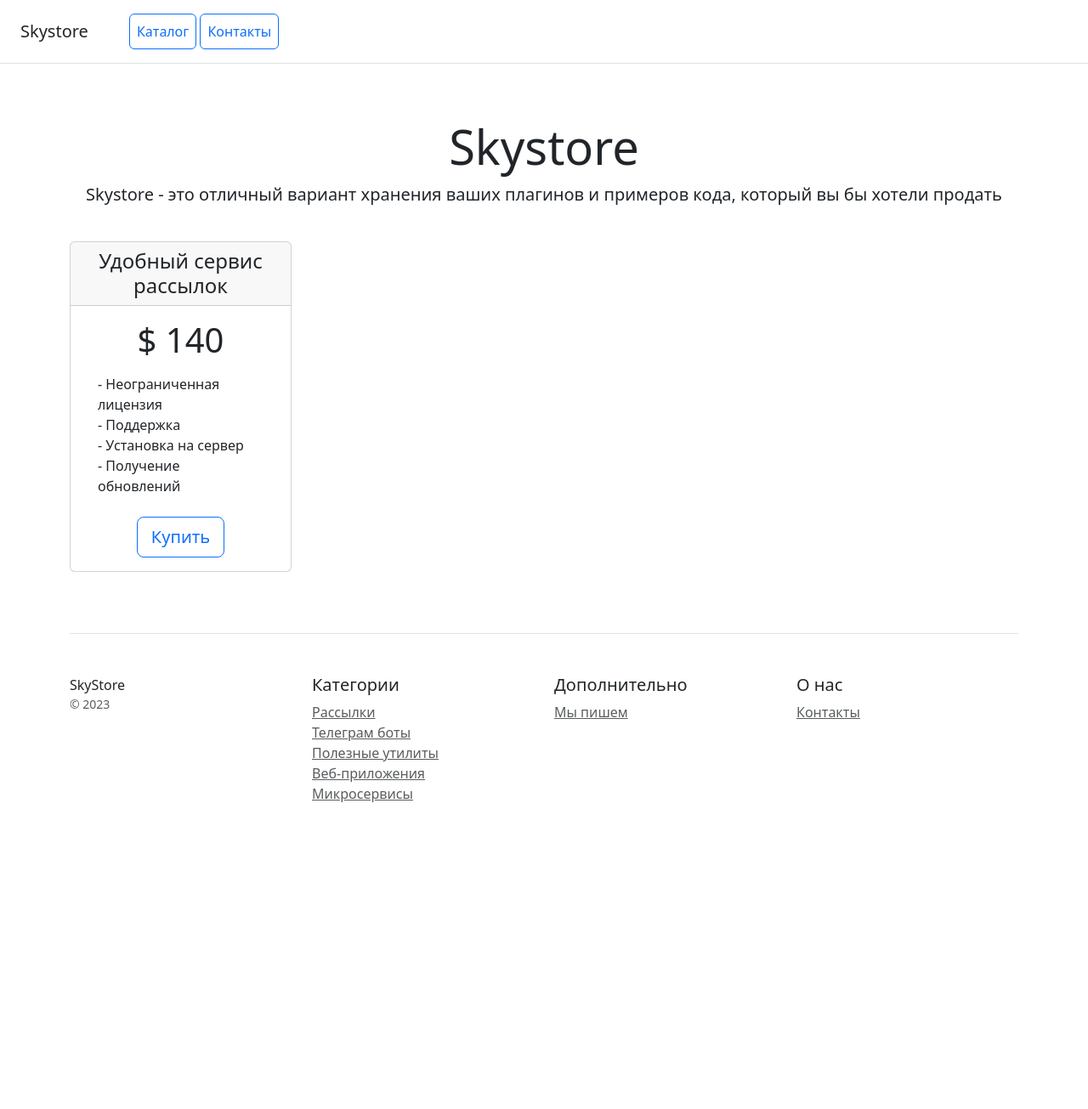
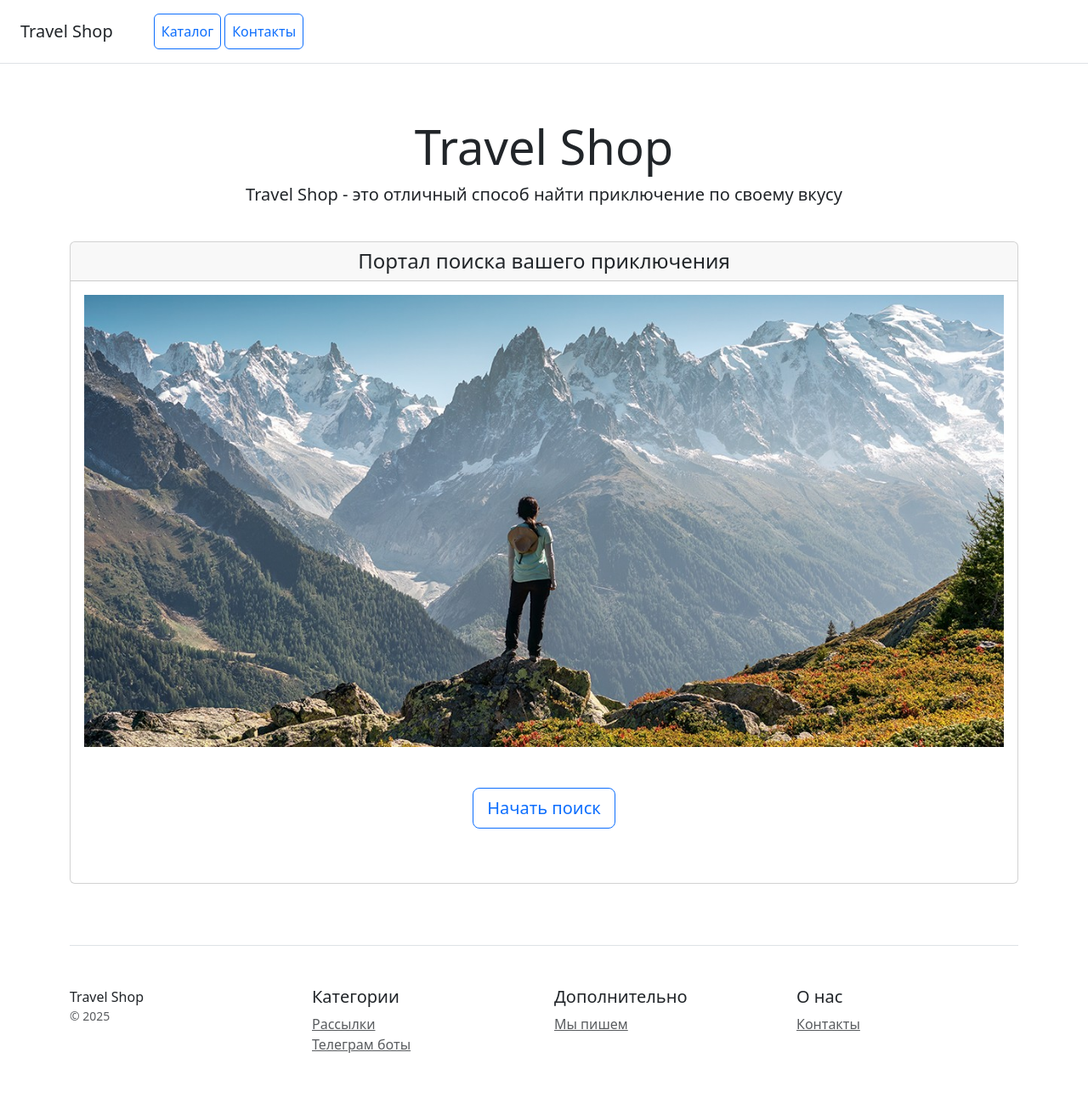
Before and after one commit to Arsenty123321/HW-Django, a Django app: page / in a window 1280 px wide. Shown: the whole page at 85% size. Before the commit the page ends 944 px from the top, so only its background shows below. Run offline with Django 5.2, Linux system fonts and the light colour scheme; some libraries are stand-ins or nearby versions.

Commit message:
Add templating for old pages

```diff
--- a/catalog/templates/header.html
+++ b/catalog/templates/header.html
@@ -1,6 +1,6 @@
 <head>
     <meta charset="utf-8">
     <meta name="viewport" content="width=device-width, initial-scale=1">
-    <title>{% block title %}Travel Shop{% endblock %}</title>
+    <title>{% block title %} Travel Shop {% endblock %}</title>
     <link rel="stylesheet" type="text/css" href="/static/css/bootstrap.min.css">
 </head>
--- a/catalog/templates/home.html
+++ /dev/null
@@ -1,78 +0,0 @@
-<!doctype html>
-<html lang="ru">
-<head>
-    <meta charset="utf-8">
-    <meta name="viewport" content="width=device-width, initial-scale=1">
-    <title>Skystore</title>
-    <link rel="stylesheet" type="text/css" href="/static/css/bootstrap.min.css">
-</head>
-<body>
-<div class="d-flex flex-column flex-md-row align-items-center p-3 px-md-4 mb-3 bg-white border-bottom box-shadow">
-    <h5 class="my-0 mr-md-auto font-weight-normal">Skystore</h5>
-    <nav class="ms-5">
-        <a class="p-2 btn btn-outline-primary" href="/">Каталог</a>
-        <a class="p-2 btn btn-outline-primary" href="/contacts/">Контакты</a>
-    </nav>
-</div>
-
-<div class="pricing-header px-3 py-3 pt-md-5 pb-md-4 mx-auto text-center">
-    <h1 class="display-4">Skystore</h1>
-    <p class="lead">Skystore - это отличный вариант хранения ваших плагинов и примеров кода, который вы бы хотели
-        продать</p>
-</div>
-
-<div class="container">
-    <div class="row text-center">
-        <div class="col-3">
-            <div class="card mb-4 box-shadow">
-                <div class="card-header">
-                    <h4 class="my-0 font-weight-normal">Удобный сервис рассылок</h4>
-                </div>
-                <div class="card-body">
-                    <h1 class="card-title pricing-card-title">$ 140</h1>
-                    <ul class="list-unstyled mt-3 mb-4 text-start m-3">
-                        <li>- Неограниченная лицензия</li>
-                        <li>- Поддержка</li>
-                        <li>- Установка на сервер</li>
-                        <li>- Получение обновлений</li>
-                    </ul>
-                    <button type="button" class="btn btn-lg btn-block btn-outline-primary">Купить</button>
-                </div>
-            </div>
-        </div>
-    </div>
-
-    <footer class="pt-4 my-md-5 pt-md-5 border-top">
-        <div class="row">
-            <div class="col-12 col-md">
-                SkyStore
-                <small class="d-block mb-3 text-muted">&copy; 2023</small>
-            </div>
-            <div class="col-6 col-md">
-                <h5>Категории</h5>
-                <ul class="list-unstyled text-small">
-                    <li><a class="text-muted" href="#">Рассылки</a></li>
-                    <li><a class="text-muted" href="#">Телеграм боты</a></li>
-                    <li><a class="text-muted" href="#">Полезные утилиты</a></li>
-                    <li><a class="text-muted" href="#">Веб-приложения</a></li>
-                    <li><a class="text-muted" href="#">Микросервисы</a></li>
-                </ul>
-            </div>
-            <div class="col-6 col-md">
-                <h5>Дополнительно</h5>
-                <ul class="list-unstyled text-small">
-                    <li><a class="text-muted" href="#">Мы пишем</a></li>
-                </ul>
-            </div>
-            <div class="col-6 col-md">
-                <h5>О нас</h5>
-                <ul class="list-unstyled text-small">
-                    <li><a class="text-muted" href="/contacts/">Контакты</a></li>
-                </ul>
-            </div>
-        </div>
-    </footer>
-</div>
-<!-- Подключите статичеcкие файлы со скриптами Bootstrap -->
-</body>
-</html>
--- /dev/null
+++ b/catalog/templates/index.html
@@ -0,0 +1,39 @@
+<!-- index.html -->
+{% extends 'base.html' %}
+
+{% block content %}
+
+<!-- Index -->
+
+<div class="container">
+    <div class="row row-cols-1 row-cols-md-1 g-4">
+        <div class="col">
+            <div class="card mb-4 box-shadow">
+                <div class="card-header text-center">
+                    <h4 class="my-0 font-weight-normal">Портал поиска вашего приключения</h4>
+                </div>
+                <div class="card-body">
+                    <div class="d-flex justify-content-center align-items-center mb-5">
+                        <img src="/media/product_images/travel_intro.jpeg" class="img-fluid"
+                             alt="Image">
+                    </div>
+
+                    <div class="row row-cols-1 row-cols-md-1 g-4 ">
+                        <div class="col">
+                            <div class="d-flex justify-content-center align-items-center mb-5">
+                                <a href="{% url 'catalog:product_list' %}">
+                                    <button type="button" class="btn btn-lg btn-block btn-outline-primary">Начать поиск
+                                    </button>
+                                </a>
+                            </div>
+                        </div>
+                    </div>
+                </div>
+            </div>
+        </div>
+    </div>
+</div>
+
+<!-- Index - конец-->
+
+{% endblock %}
--- a/catalog/templates/product_detail.html
+++ b/catalog/templates/product_detail.html
@@ -25,7 +25,6 @@
                     <p>{{ product.category }}</p><br>
                     <h3>Цена:</h3>
                     <p><b>{{ product.price }} руб.</b></p><br>
-                    <!--                    <div class="d-flex  mb-1">-->
                     <div class="row row-cols-1 row-cols-md-2 g-4 ">
                         <div class="col">
                             <div class="d-flex justify-content-center align-items-center mb-5">
--- a/catalog/views.py
+++ b/catalog/views.py
@@ -5,7 +5,7 @@ from .models import Product
 
 
 def home(reqiest):
-    return render(reqiest, 'home.html')
+    return render(reqiest, 'index.html')
 
 
 def contacts(reqiest):
```
Also changed, not shown: catalog/templates/contacts.html (+12 -55 lines), media/product_images/travel_intro.jpeg (added).
